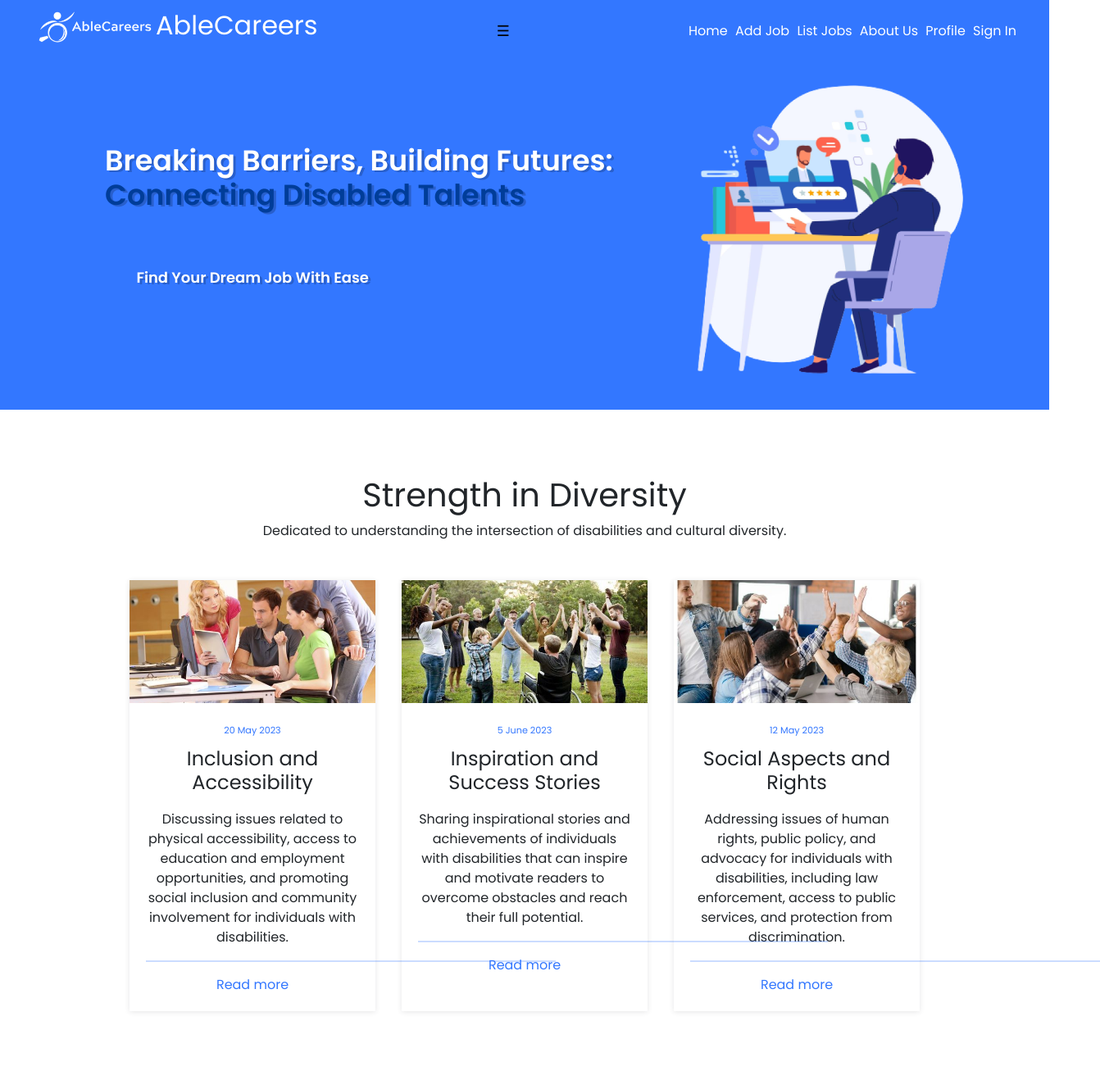
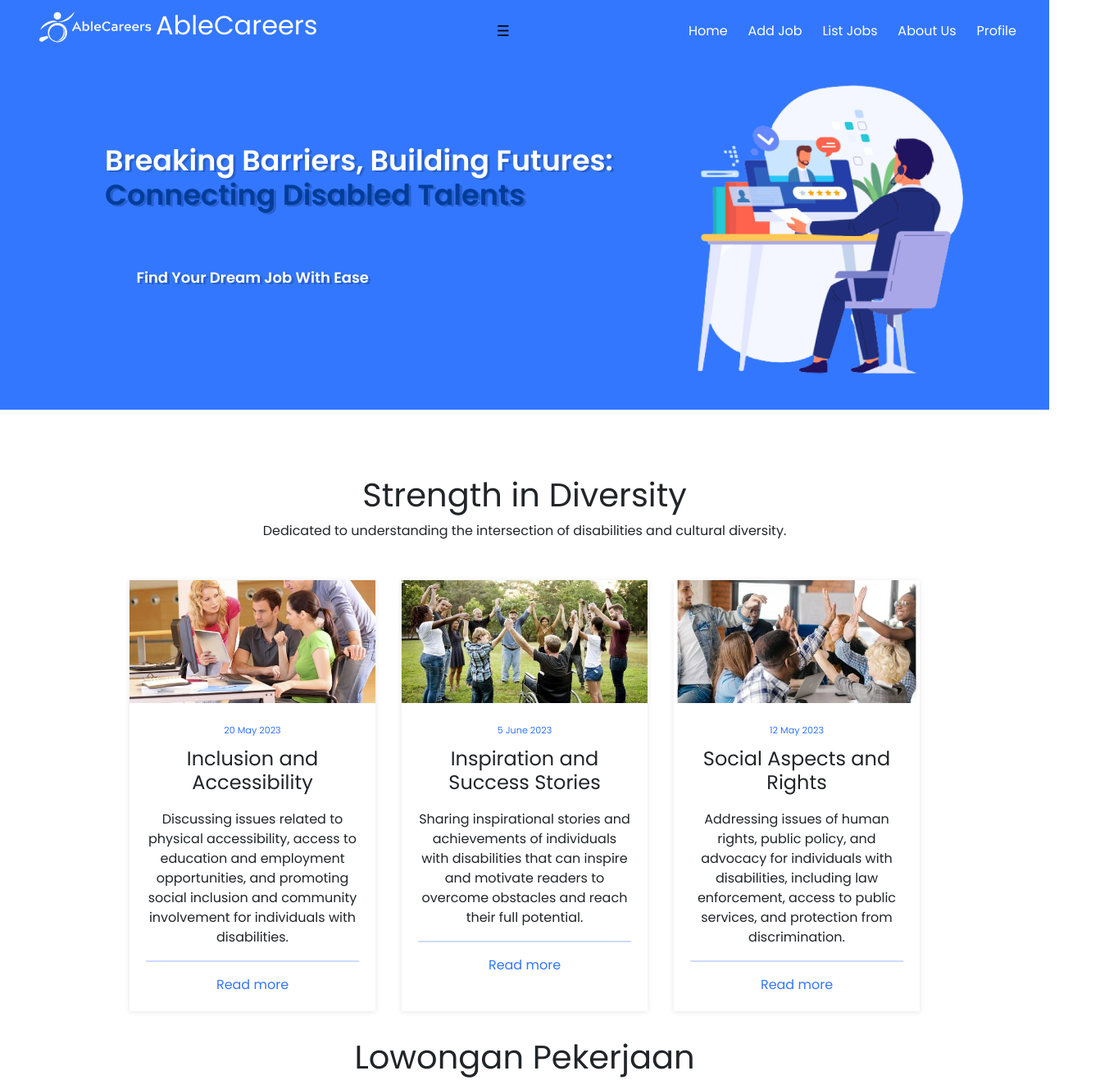
Before and after one commit to zulfianrahma/CapstoneProject-AbleCareers, a website built with webpack: page Front-End/src/templates/index.html in a window 1280 px wide. Shown: the top 1318 px of the page at 82% size, 1342 px wide, since content can reach past the window. Built offline with nearby package versions, Linux system fonts and the light colour scheme; no server answers; files whose address does not match are found by name.

Commit message:
update front-end

```diff
--- a/Front-End/src/scripts/views/pages/home.js
+++ b/Front-End/src/scripts/views/pages/home.js
@@ -11,6 +11,7 @@ const Home = {
             <h1 class="section-title">Strength in Diversity</h2>
             <p>Dedicated to understanding the intersection of disabilities and cultural diversity.</p>
             <div class="blog-wrapper"></div>
+            <h1 class="setion-title">Lowongan Pekerjaan<h1>
             <div class="jobs-preview-container"></div>
         </div>
         `;
--- a/Front-End/src/scripts/views/templates/template-creator.js
+++ b/Front-End/src/scripts/views/templates/template-creator.js
@@ -1,7 +1,9 @@
 const createJobPreviewTemplate = (job) => `
   <div class="job-preview">
     <div class="job-preview-content">
+      <!-- image
       <img src="https://static.vecteezy.com/system/resources/previews/005/337/799/original/icon-image-not-found-free-vector.jpg">
+      -->
       <h3 class="job-name">
       <a href="/#/jobs/${job.id}">${job.jobTitle || '-'}</a>
       </h3>
--- a/Front-End/src/styles/style.css
+++ b/Front-End/src/styles/style.css
@@ -401,7 +401,6 @@ input {
 hr {
   background-color: #3377ff;
   height: 2.5px;
-  width: 500px;
 }
 .card-body {
   border: solid #3377ff;
--- a/Front-End/src/templates/index.html
+++ b/Front-End/src/templates/index.html
@@ -30,7 +30,6 @@
           <a href="/#/list-jobs">List Jobs</a>
           <a href="/#/about-us">About Us</a>
           <a href="/#/profile">Profile</a>
-          <a href="/#/sign-in">Sign In</a>
         </div>
       </nav>
       <!-- header -->
```
